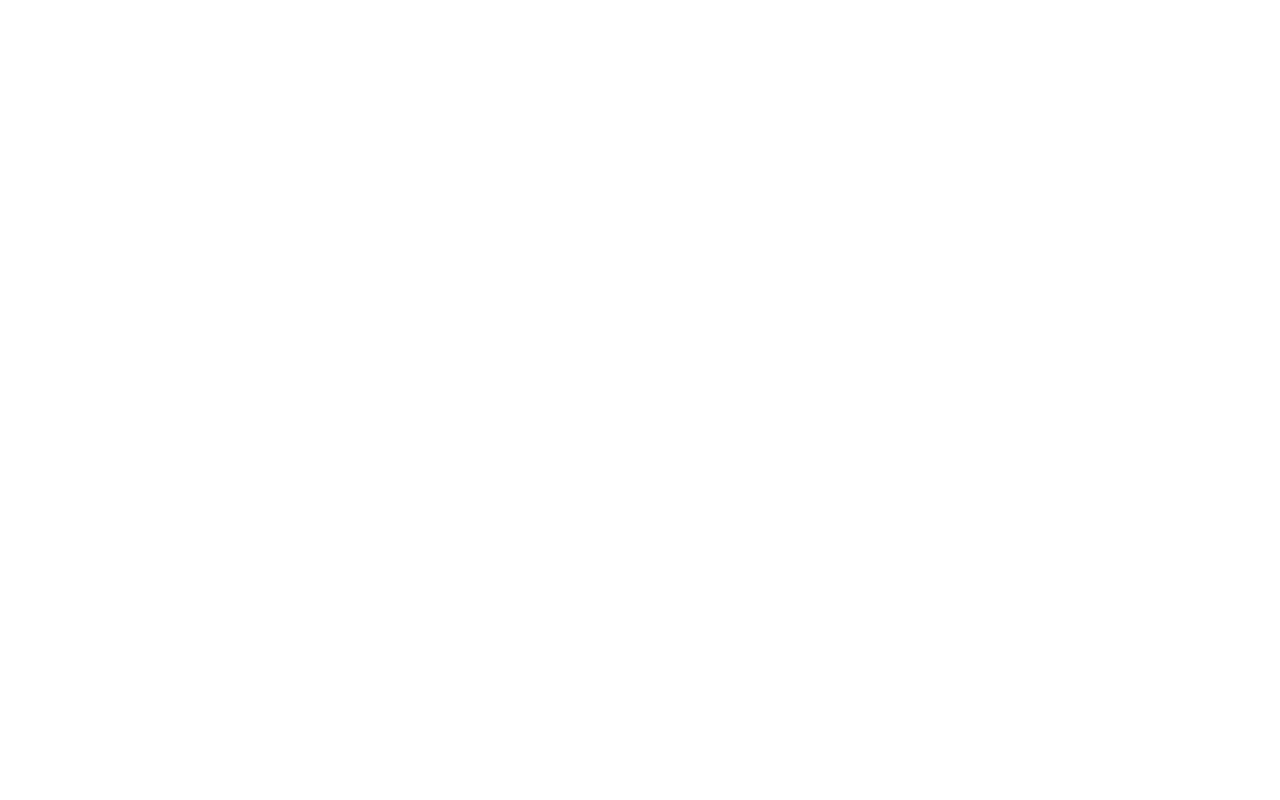
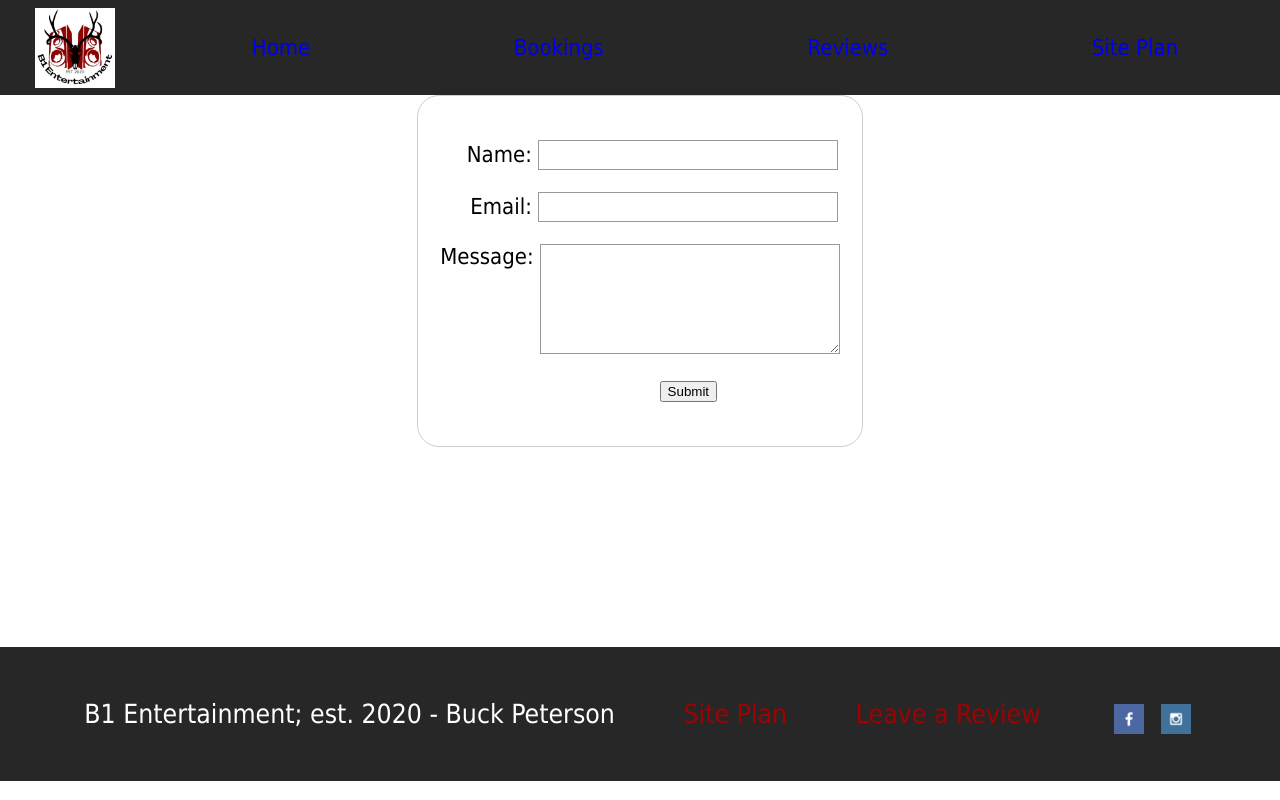
Before and after one commit to mirandapet/wdd130, a plain HTML site: page personal-site/bookings.html in a window 1280 px wide. Drawn offline with Linux system fonts and the light colour scheme.

Commit message:
finishing touches

```diff
--- a/personal-site/bookings.html
+++ b/personal-site/bookings.html
@@ -0,0 +1,73 @@
+<!DOCTYPE html>
+<html lang="en">
+<head>
+    <meta charset="UTF-8">
+    <meta name="viewport" content="width=device-width, initial-scale=1.0">
+    <title>Dry Oar Whitewater Rafting</title>
+    <link rel="stylesheet" href="styles/style.css">
+</head>
+<body>
+    <div id="content">
+    <header>
+        <a id="logo_link" href="index.html">
+            <img class="logo" src="images/b1entertainment-small.jpg" alt="B1 Entertainment Logo">
+        </a>
+        <nav>
+            <a href="index.html">Home</a>
+            <a href="bookings.html">Bookings</a>
+            <a href="reviews.html">Reviews</a>
+            <a href="site-plan.html">Site Plan</a>
+
+        </nav>
+    </header>
+
+    <main>
+        <div id="feedback"></div>
+        <form action="/my-handling-form-page" method="post">
+            <p>
+              <label for="name">Name:</label>
+              <input type="text" id="name" name="user_name" />
+            </p>
+            <p>
+              <label for="mail">Email:</label>
+              <input type="email" id="mail" name="user_email" required/>
+            </p>
+            <p>
+              <label for="msg">Message:</label>
+              <textarea id="msg" name="user_message"></textarea>
+            </p>
+            <p class="button">
+                <button type="submit">Submit</button>
+            </p>
+          </form>
+    </main>
+    <footer>
+        <p>B1 Entertainment; est. 2020 - Buck Peterson</p>
+        <p><a href="site-plan-rafting.html">Site Plan</a></p>
+        <p><a href="reviews.html">Leave a Review</a></p>
+        <div class ="social">
+            <a href="https://facebook.com" target="blank">
+                <img src="images/facebook.png" alt="fb icon">
+            <a href="https://instagram.com" target="blank">
+                <img src="images/instagram.png" alt="instagram icon">
+            </a>
+        </div>
+    </footer>
+    <script>
+        // get the feedback div element so we can do something with it.
+        const feedbackElement = document.getElementById('feedback');
+        // get the form so we can read what was entered in it.
+        const formElement = document.forms[0];
+        // add a 'listener' to wait for a submission of our form. When that happens run the code below.
+        formElement.addEventListener('submit', function(e) {
+            // stop the form from doing the default action.
+            e.preventDefault();
+            // set the contents of our feedback element to a message letting the user know the form was submitted successfully. Notice that we pull the name that was entered in the form to personalize the message!
+            feedbackElement.innerHTML = 'Hello '+ formElement.user_name.value +'! Thank you for your message. We will get back with you as soon as possible!';
+            // make the feedback element visible.
+            feedbackElement.style.display = "block";
+            // add a class to move everything down so our message doesn't cover it.
+        });
+    </script>
+</body>
+</html>
```
Also changed, not shown: personal-site/reviews.html (+1 -1 lines), personal-site/index.html (line endings or trailing spaces).
